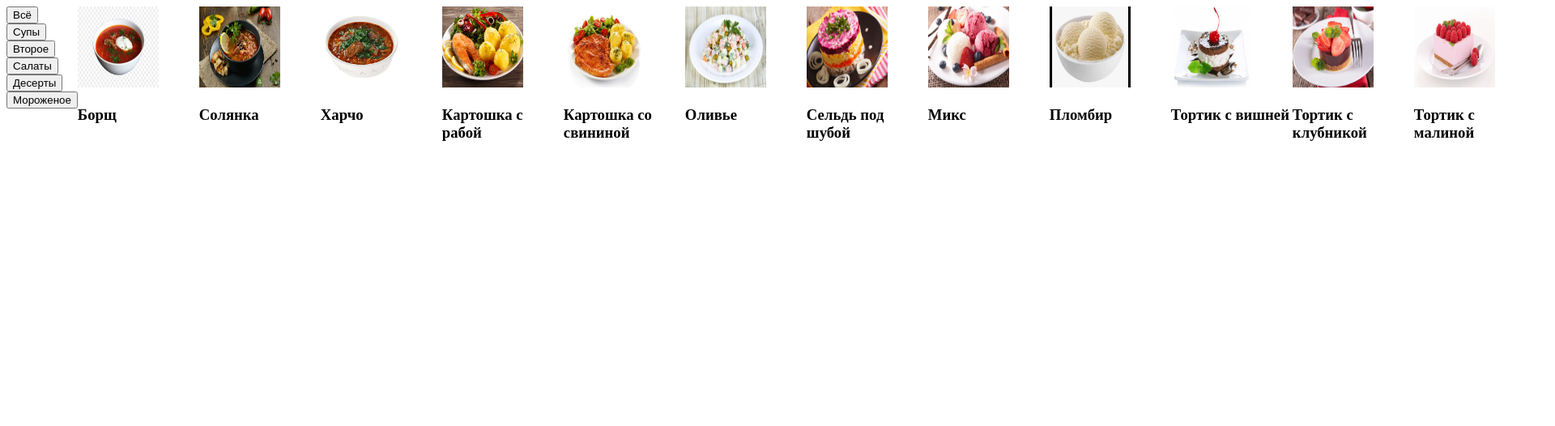
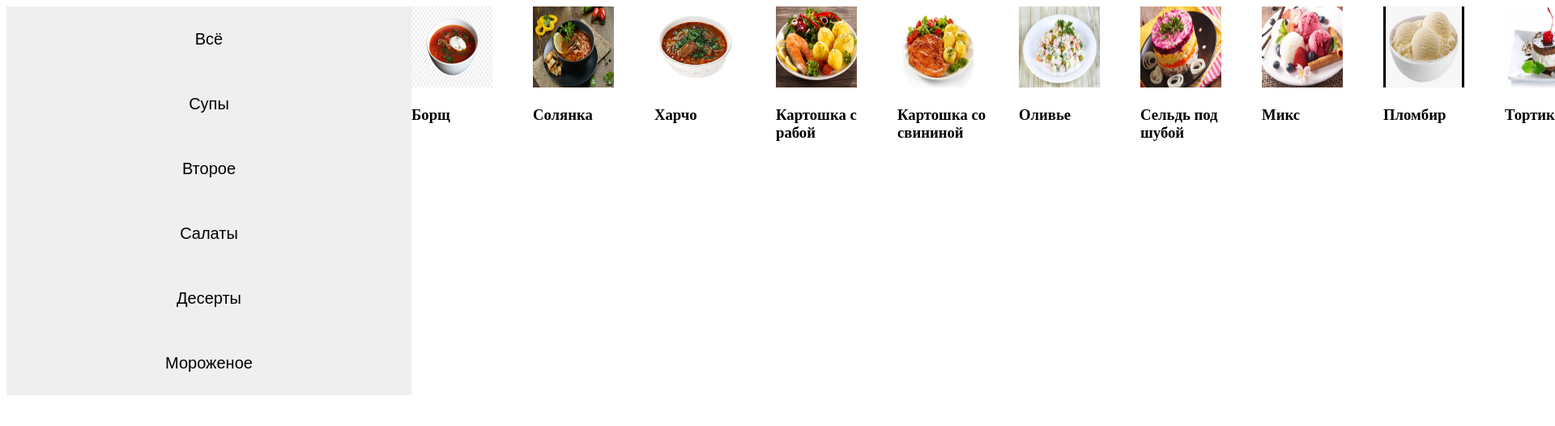
Before and after one commit to Shisha1536/Synergy_JS, a plain HTML site: page Course_1/dz_3/index.html in a window 1280 px wide. Shown: the top 526 px of the page at 81% size, 1920 px wide, since content can reach past the window. Drawn offline with Linux system fonts and the light colour scheme.

Commit message:
start nav

```diff
--- a/Course_1/dz_3/style.css
+++ b/Course_1/dz_3/style.css
@@ -1,5 +1,17 @@
 main {
     display: flex;
+}
+nav {
+    display: block;
+}
+.button {
+    width: 500px;
+    height: 80px;
+    border: none;
+    font-size: 20px;
+}
+.button:hover {
+    background-color: antiquewhite;
 }
 .menu_dishes {
     display: flex;
```
